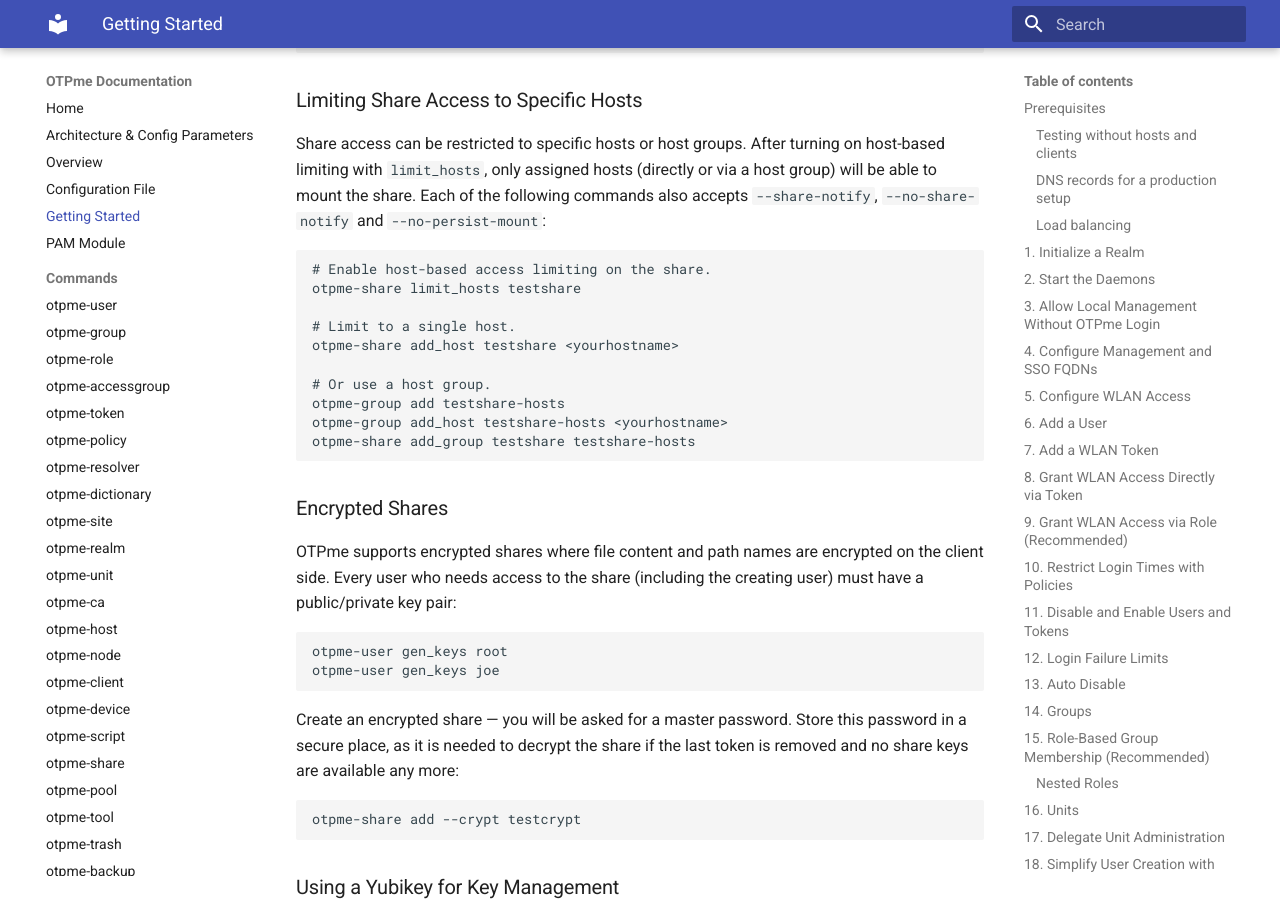
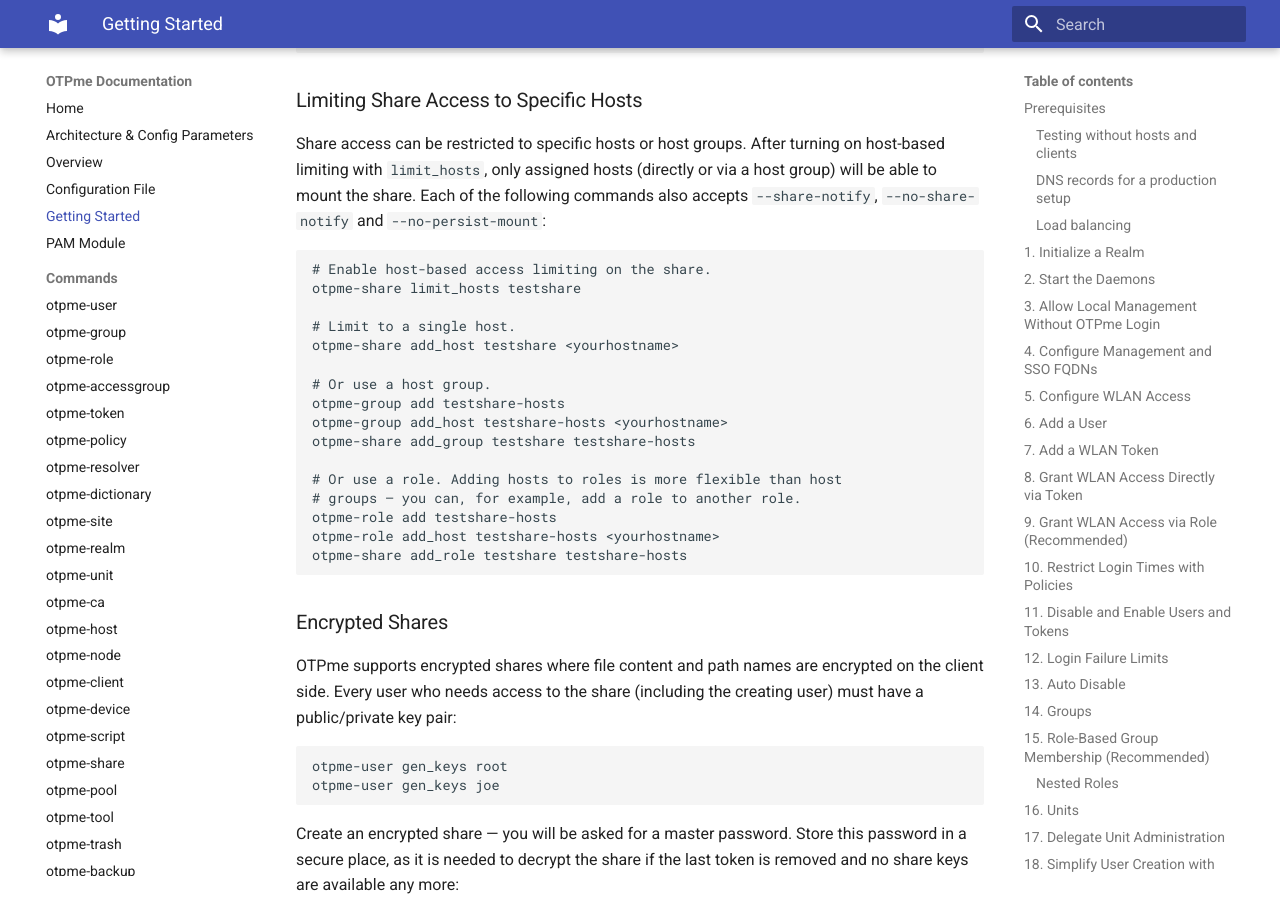
Before and after one commit to the2nd/otpme, an MkDocs documentation site: the page built from docs/getting-started.md, in a window 1280 px wide and 900 px high, scrolled down 17893 px. Built offline with MkDocs 1.6.1 and Material for MkDocs 9.7.7, drawn with Linux system fonts in a browser that asks for light colours.

Commit message:
Working on docs.

````diff
--- a/docs/getting-started.md
+++ b/docs/getting-started.md
@@ -912,6 +912,12 @@ otpme-share add_host testshare <yourhostname>
 otpme-group add testshare-hosts
 otpme-group add_host testshare-hosts <yourhostname>
 otpme-share add_group testshare testshare-hosts
+
+# Or use a role. Adding hosts to roles is more flexible than host
+# groups — you can, for example, add a role to another role.
+otpme-role add testshare-hosts
+otpme-role add_host testshare-hosts <yourhostname>
+otpme-share add_role testshare testshare-hosts
 ```
 
 ### Encrypted Shares
````
